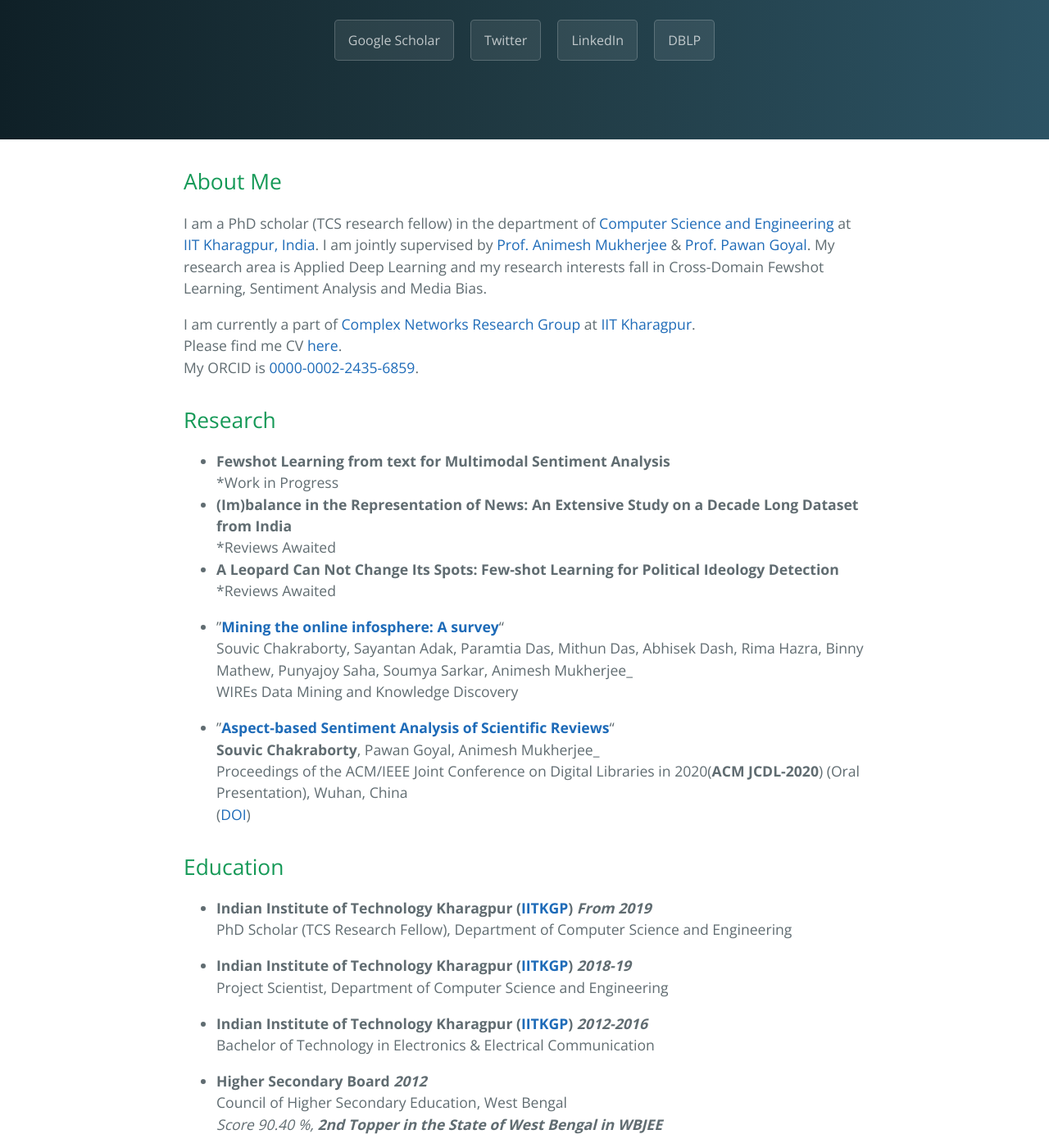
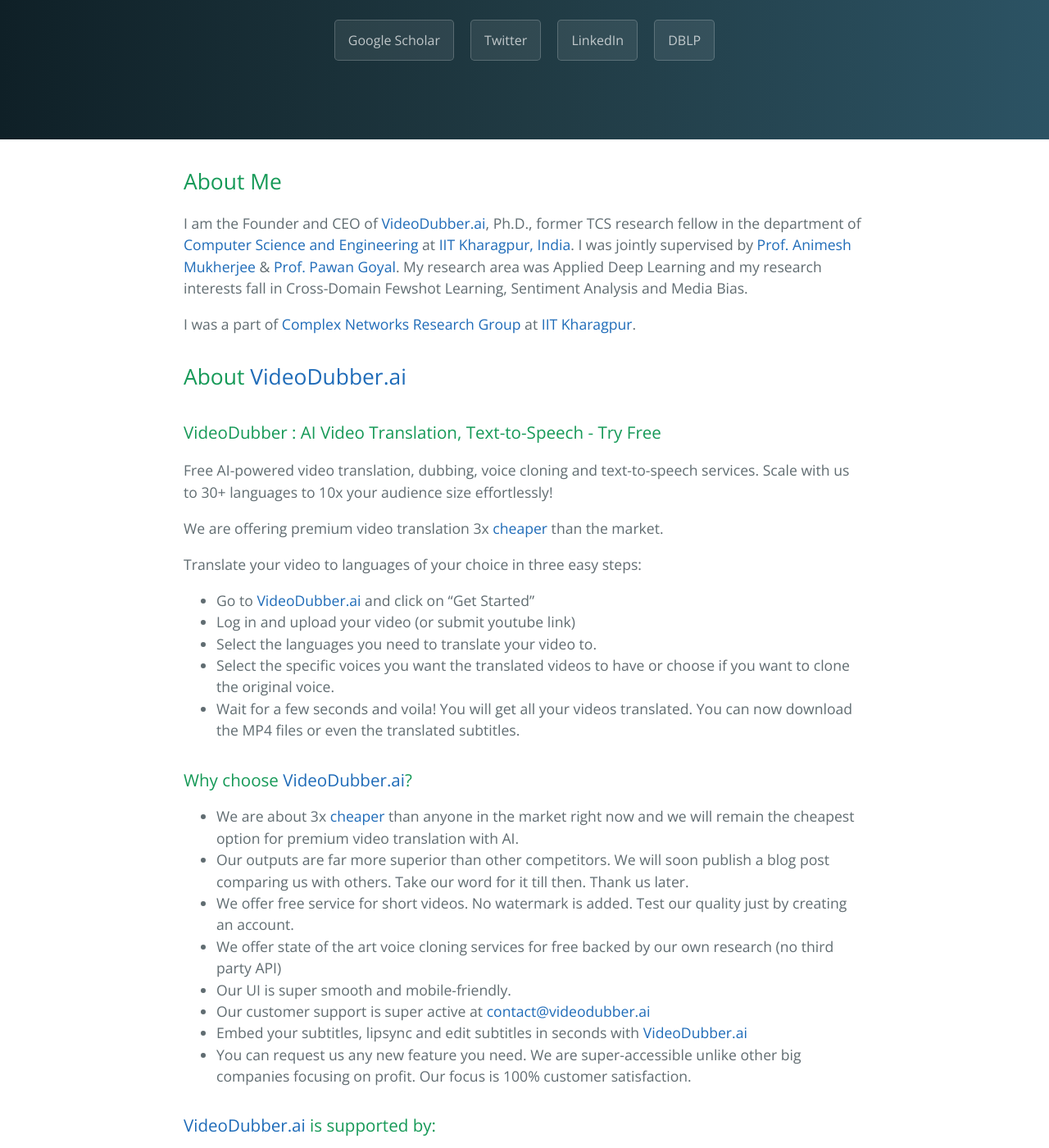
Before and after one commit to Souvic/Souvic.github.io, a Jekyll site: the page built from index.md, in a window 1280 px wide and 1400 px high, scrolled down 389 px. Shown: the whole window at 82% size. Built offline with Jekyll 4.4.1, drawn with Linux system fonts in a browser that asks for light colours; our own code applies the rules of GitHub Pages for plain Markdown files; some of the changed text lies outside the part shown; grey boxes are pictures that could not be loaded.

Commit message:
Update index.md

```diff
--- a/index.md
+++ b/index.md
@@ -1,9 +1,42 @@
 ## About Me
-I am a PhD scholar (TCS research fellow) in the department of [Computer Science and Engineering](http://cse.iitkgp.ac.in) at [IIT Kharagpur, India](http://www.iitkgp.ac.in/). I am jointly supervised by [Prof. Animesh Mukherjee](https://cse.iitkgp.ac.in/~animeshm/) & [Prof. Pawan Goyal](https://cse.iitkgp.ac.in/~pawang/). My research area is Applied Deep Learning and my research interests fall in Cross-Domain Fewshot Learning, Sentiment Analysis and Media Bias.
+I am the Founder and CEO of [VideoDubber.ai](https://videodubber.ai), Ph.D., former TCS research fellow in the department of [Computer Science and Engineering](http://cse.iitkgp.ac.in) at [IIT Kharagpur, India](http://www.iitkgp.ac.in/). I was jointly supervised by [Prof. Animesh Mukherjee](https://cse.iitkgp.ac.in/~animeshm/) & [Prof. Pawan Goyal](https://cse.iitkgp.ac.in/~pawang/). My research area was Applied Deep Learning and my research interests fall in Cross-Domain Fewshot Learning, Sentiment Analysis and Media Bias.
 
-I am currently a part of [Complex Networks Research Group](http://www.cnergres.iitkgp.ac.in/) at [IIT Kharagpur](http://www.iitkgp.ac.in/). <br>
-Please find me CV [here](https://drive.google.com/file/d/1-KObvU8mr3V0sZGD1rAVmNYWfPZBA9u4/view?usp=sharing). <br>
-My ORCID is [0000-0002-2435-6859](https://orcid.org/0000-0002-9413-0070).
+I was a part of [Complex Networks Research Group](http://www.cnergres.iitkgp.ac.in/) at [IIT Kharagpur](http://www.iitkgp.ac.in/). <br>
+
+## About [VideoDubber.ai](https://videodubber.ai)
+
+### VideoDubber : AI Video Translation, Text-to-Speech - Try Free
+
+Free AI-powered video translation, dubbing, voice cloning and text-to-speech services. Scale with us to 30+ languages to 10x your audience size effortlessly!
+
+We are offering premium video translation 3x [cheaper](https://videodubber.ai/pricing/) than the market.
+
+Translate your video to languages of your choice in three easy steps:
+
+- Go to [VideoDubber.ai](https://videodubber.ai) and click on "Get Started"
+- Log in and upload your video (or submit youtube link)
+- Select the languages you need to translate your video to.
+- Select the specific voices you want the translated videos to have or choose if you want to clone the original voice.
+- Wait for a few seconds and voila! You will get all your videos translated. You can now download the MP4 files or even the translated subtitles.
+
+### Why choose [VideoDubber.ai](https://videodubber.ai)?
+
+- We are about 3x [cheaper](https://videodubber.ai/pricing/) than anyone in the market right now and we will remain the cheapest option for premium video translation with AI.
+- Our outputs are far more superior than other competitors. We will soon publish a blog post comparing us with others. Take our word for it till then. Thank us later.
+- We offer free service for short videos. No watermark is added. Test our quality just by creating an account.
+- We offer state of the art voice cloning services for free backed by our own research (no third party API)
+- Our UI is super smooth and mobile-friendly.
+- Our customer support is super active at [contact@videodubber.ai](mailto:contact@videodubber.ai)
+- Embed your subtitles, lipsync and edit subtitles in seconds with [VideoDubber.ai](https://videodubber.ai)
+- You can request us any new feature you need. We are super-accessible unlike other big companies focusing on profit. Our focus is 100% customer satisfaction.
+
+### [VideoDubber.ai](https://videodubber.ai) is supported by:
+<p>
+<img src="https://upload.wikimedia.org/wikipedia/commons/b/b6/Google_for_Startups_logo.svg" alt="Google for StartUps" width="200"/>
+<img src="https://www.eban.org/wp-content/uploads/2020/06/aws.png" alt="AWS for StartUps" width="200"/>
+<img src="https://blogs.microsoft.com/wp-content/uploads/2018/02/Microsoft-for-Startups.jpg" alt="Microsoft for StartUps" width="200"/></p>
+
+
 
 ## Research
 * **Fewshot Learning from text for Multimodal Sentiment Analysis**<br>
@@ -91,7 +124,7 @@
 
 
 ## Relevant CourseWork
-Reinforcement Learning, Deep Learning Foundation and Applications, Speech and Natural Language Processing, Deep Learning, Social Computing, Pattern Recognition and Machine Learning,, Algorithm Design and Analysis, Data Structure and Algorithms
+Reinforcement Learning, Deep Learning Foundation and Applications, Speech and Natural Language Processing, Deep Learning, Social Computing, Pattern Recognition and Machine Learning, Algorithm Design and Analysis, Data Structure and Algorithms
 
 ## Contact
 _Email:_ chakra.souvic@gmail.com<br>
```
